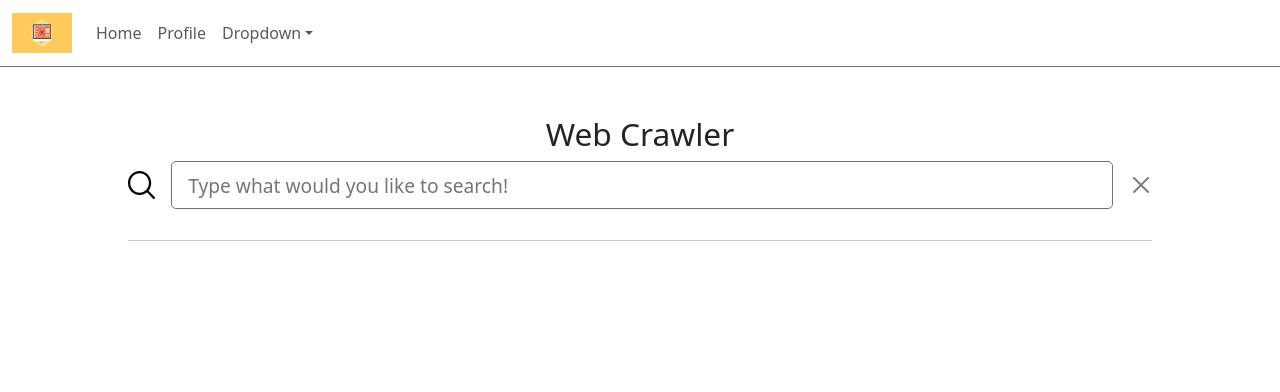
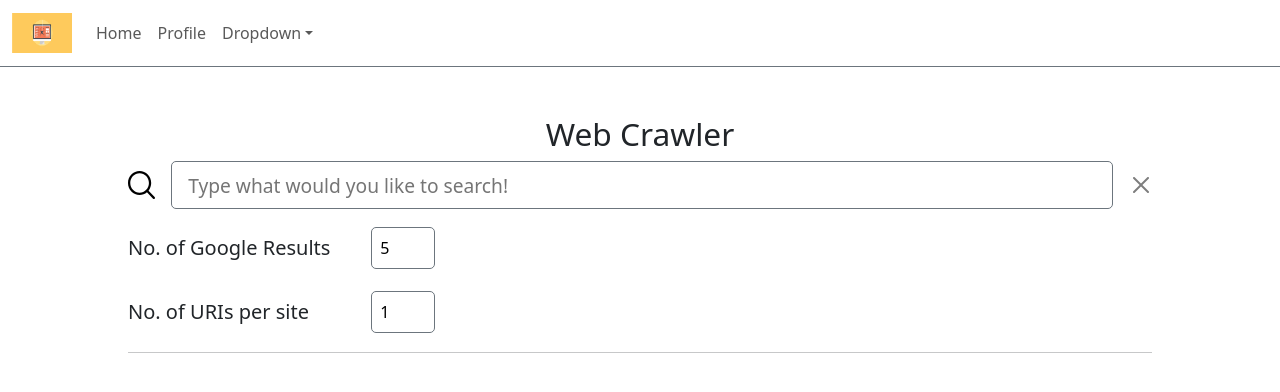
Before and after one commit to BibartAlexandru/RascolitorulWeb, a React (Vite) app in the folder frontend/: page /index in a window 1280 px wide. Shown: the top 392 px of the page. Built offline with nearby package versions, Linux system fonts and the light colour scheme; sample sign-in values are in the browser's storage.

Commit message:
added ui for setting nr urls per site crawled + google searches + modified enpoints to allow for this

```diff
--- a/frontend/src/components/SearchSection/SearchSection.css
+++ b/frontend/src/components/SearchSection/SearchSection.css
@@ -4,6 +4,7 @@
   align-items: center;
   margin-top: 2rem;
   width: 100%;
+  padding-bottom: 5rem;
 }
 
 .search-section .input-row {
@@ -74,7 +75,8 @@
 }
 
 .google-websites-col h4,
-.search-section h3 {
+.search-section h3,
+.search-section h5 {
   margin: 0;
 }
 
@@ -139,3 +141,38 @@
   width: 80%;
   margin: 1rem 0rem;
 }
+
+.search-section .settings-col {
+  display: flex;
+  flex-direction: column;
+  gap: 1rem;
+  width: 80%;
+}
+
+.settings-col .input-row {
+  width: max(30%, 10rem);
+  justify-content: space-between;
+}
+
+.settings-col h5 {
+  display: -webkit-box;
+  -webkit-box-orient: vertical;
+  -webkit-line-clamp: 1;
+  overflow: hidden;
+  /* width: 100%; */
+}
+
+.settings-col input {
+  width: 4rem;
+  background-color: white;
+  color: black;
+  border: var(--BORDER-NORMAL);
+  padding: 0.5rem;
+  border-radius: 5px;
+  -moz-appearance: textfield;
+  appearance: textfield;
+}
+
+.settings-col input:focus {
+  outline: 0;
+}
--- a/frontend/src/components/SearchSection/SearchSection.tsx
+++ b/frontend/src/components/SearchSection/SearchSection.tsx
@@ -40,6 +40,8 @@ const SearchSection = () => {
   const [searchSites, setSearchSites] = useState<[string, string][]>([]);
   const [searchSitesVisible, setSearchSitesVisible] = useState(false);
   const [sitesDataArray, setSitesDataArray] = useState<any>([]);
+  const [nrUrisPerCrawl, setNrUrisPerCrawl] = useState(1);
+  const [nrGoogleSearchResults, setNrGoogleSearchResults] = useState(5);
 
   const [mainIdeas, setMainIdeas] = useState<IdeaC[]>(
     //   {
@@ -108,10 +110,13 @@ const SearchSection = () => {
   }
 
   async function getAndSetSearchSites() {
-    const resp = await fetch(`${py_backend_uri}/google_search_websites`, {
+    const resp = await fetch(
+      `${py_backend_uri}/google_search_websites/${nrGoogleSearchResults}`,
+      {
         method: "POST",
         body: searchText,
-    });
+      }
+    );
     if (resp.status !== 200) {
       throw new Error("Google Search API failed!");
     }
@@ -123,7 +128,9 @@ const SearchSection = () => {
    * Crawls subPageUri. Puts SiteData Object inside sitesDataArray
    */
   async function crawlSite(subPageUri: string, siteUri: string) {
-    const crawlResult = await fetch(`${py_backend_uri}/crawl`, {
+    const crawlResult = await fetch(
+      `${py_backend_uri}/crawl/${nrUrisPerCrawl}`,
+      {
         method: "POST",
         body: JSON.stringify({
           site_uri: siteUri,
@@ -133,14 +140,15 @@ const SearchSection = () => {
         headers: {
           "Content-Type": "application/json",
         },
-    });
+      }
+    );
     if (crawlResult.status !== 200) {
       console.error(`Crawling ${subPageUri} failed.`);
       return;
     }
     const siteData = await crawlResult.json();
     console.log(siteData);
-    await setSitesDataArray((prevSites) => [...prevSites, siteData]);
+    await setSitesDataArray((prevSites) => [...prevSites, ...siteData]);
   }
 
   async function getAndSetMainIdeas() {
@@ -267,6 +275,34 @@ const SearchSection = () => {
             )}
         </div>
       </form>
+      <div className="settings-col">
+        <div className="input-row">
+          <h5>No. of Google Results</h5>
+          <input
+            min={1}
+            max={10}
+            name="nr-google-results"
+            type="number"
+            value={nrGoogleSearchResults}
+            onChange={(event) => {
+              setNrGoogleSearchResults(Number(event.currentTarget.value));
+            }}
+          />
+        </div>
+        <div className="input-row">
+          <h5>No. of URIs per site</h5>
+          <input
+            min={1}
+            max={100}
+            name="nr-uris-input"
+            type="number"
+            value={nrUrisPerCrawl}
+            onChange={(event) => {
+              setNrUrisPerCrawl(Number(event.currentTarget.value));
+            }}
+          />
+        </div>
+      </div>
 
       {searchState === SearchState.ERROR && (
         <button className="error-container btn btn-danger" disabled={true}>
```
Lines whose indentation alone changed are shown as unchanged.
